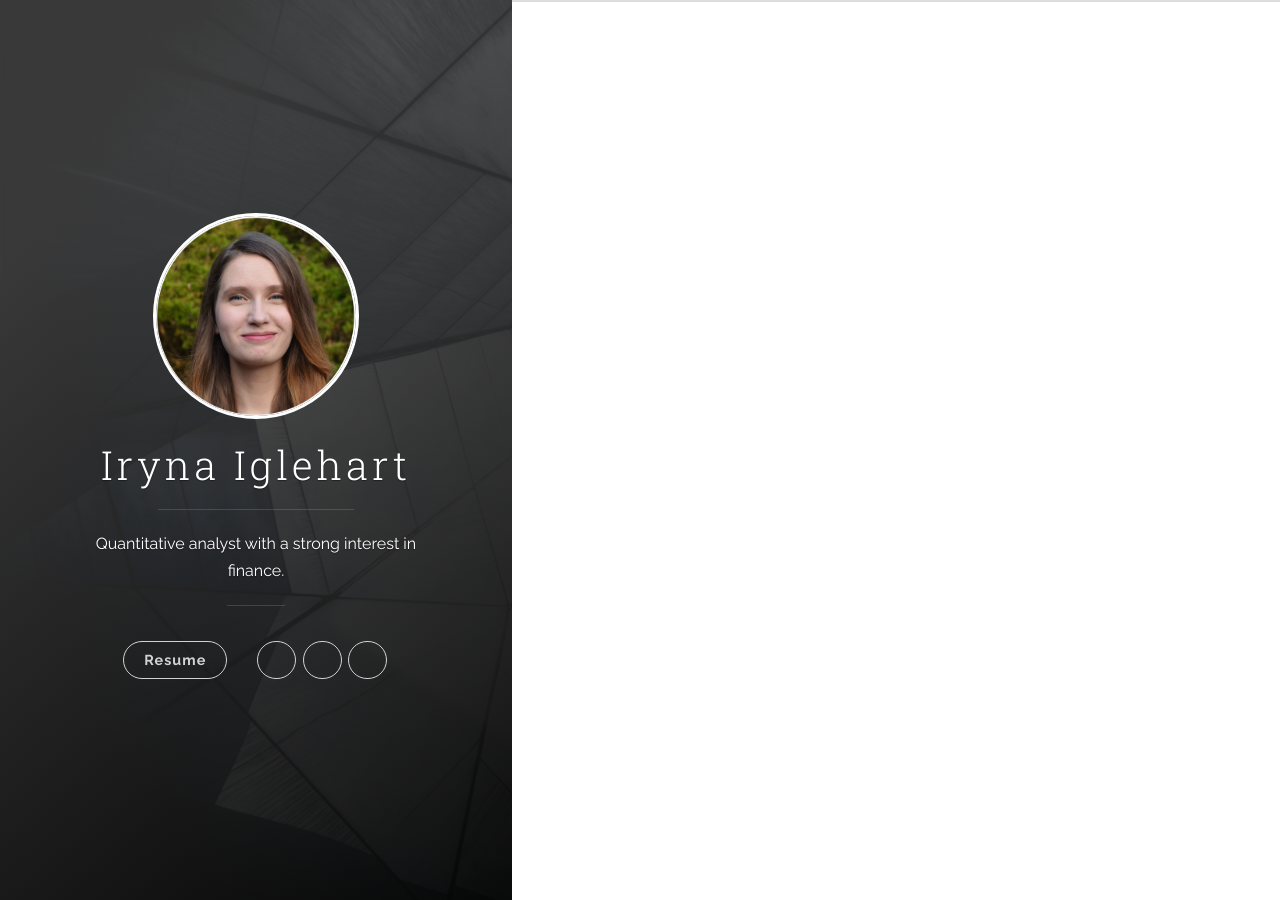
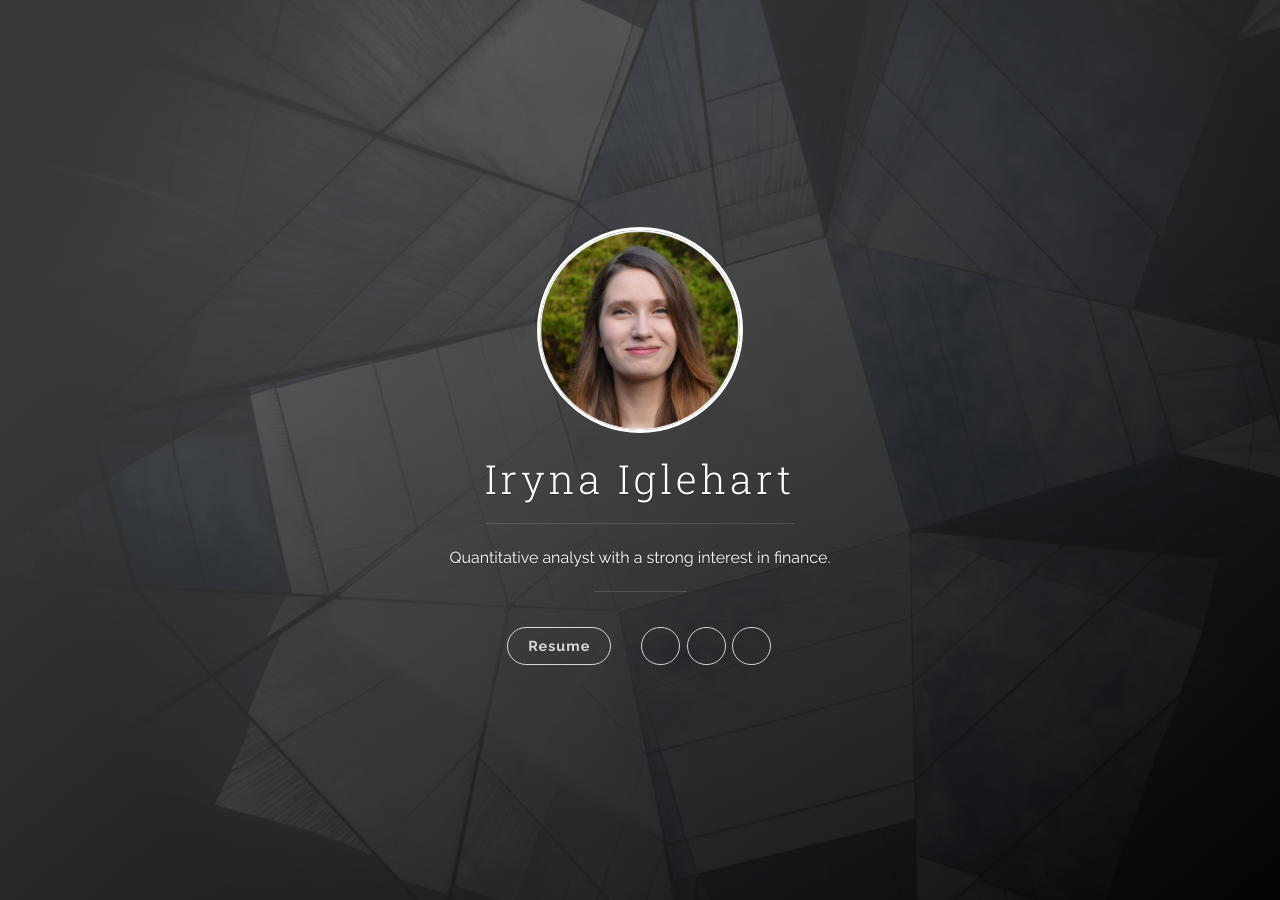
Before and after one commit to IrynaIglehart/irynaiglehart.com, a Jekyll site: the page built from tags.md, in a window 1280 px wide. Built offline with Jekyll 4.4.1, drawn with Linux system fonts in a browser that asks for light colours; some web fonts are replaced.

```diff
--- a/_config.yml
+++ b/_config.yml
@@ -4,7 +4,7 @@ description: 'Quantitative analyst with a strong interest in finance.'
 url: 'http://www.irynaiglehart.com/'
 baseurl: ''
 link_to_resume: 'files/iryna_iglehart_resume.pdf'
-# google_analytics: 'UA-XXXXXX-X'
+google_analytics: 'UA-96546308-1'
 # disqus_shortname: 'your-disqus-name'
 
 author:
--- a/_includes/footer.html
+++ b/_includes/footer.html
@@ -1,6 +1,3 @@
-<footer class="footer">
-  <span class="footer__copyright">&copy; {{ site.time | date: '%Y' }} {{ site.author.name }}. All rights reserved.</span>
-</footer>
 
 <script type="text/javascript" src="https://ajax.googleapis.com/ajax/libs/jquery/3.3.1/jquery.min.js"></script>
 <script type="text/javascript" src="{{ site.baseurl }}/js/main.js?{{site.time | date: '%s%N'}}"></script>
--- a/_layouts/default.html
+++ b/_layouts/default.html
@@ -4,13 +4,6 @@
 
   <body>
     {% include header.html %}
-
-    <!-- <div class="content-wrapper">
-      <div class="content-wrapper__inner">
-        {{ content }}
-      </div>
-
-      {% include footer.html %}
-    </div> -->
+    {% include footer.html %}
   </body>
 </html>
--- a/js/main.js
+++ b/js/main.js
@@ -17,13 +17,13 @@ $(document).ready(function () {
     }
   })
 
-  if (window.location.hash && window.location.hash == '#blog') {
-    $('.panel-cover').addClass('panel-cover--collapsed')
-  }
+  // if (window.location.hash && window.location.hash == '#blog') {
+  //   $('.panel-cover').addClass('panel-cover--collapsed')
+  // }
 
-  if (window.location.pathname !== '{{ site.baseurl }}/' && window.location.pathname !== '{{ site.baseurl }}/index.html') {
-    $('.panel-cover').addClass('panel-cover--collapsed')
-  }
+  // if (window.location.pathname !== '{{ site.baseurl }}/' && window.location.pathname !== '{{ site.baseurl }}/index.html') {
+  //   $('.panel-cover').addClass('panel-cover--collapsed')
+  // }
 
   $('.btn-mobile-menu').click(function () {
     $('.navigation-wrapper').toggleClass('visible animated bounceInDown')
```
